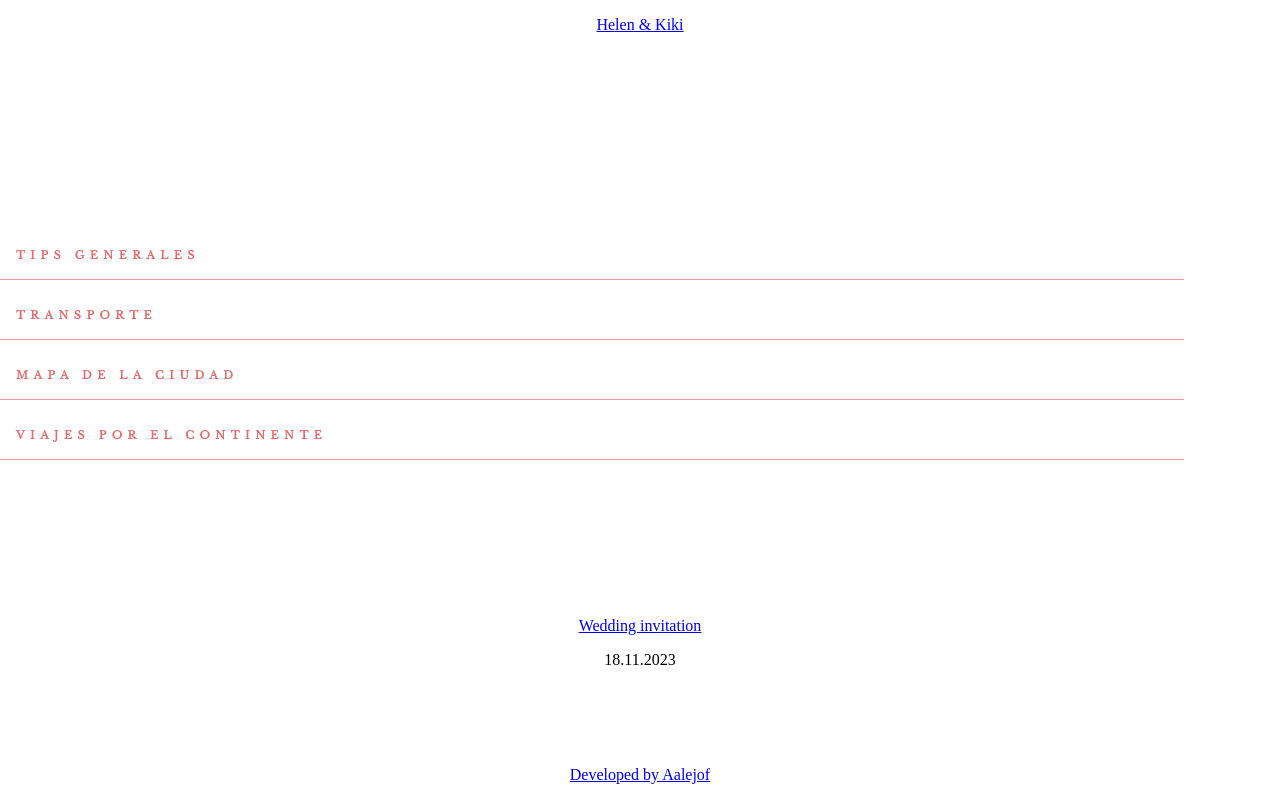
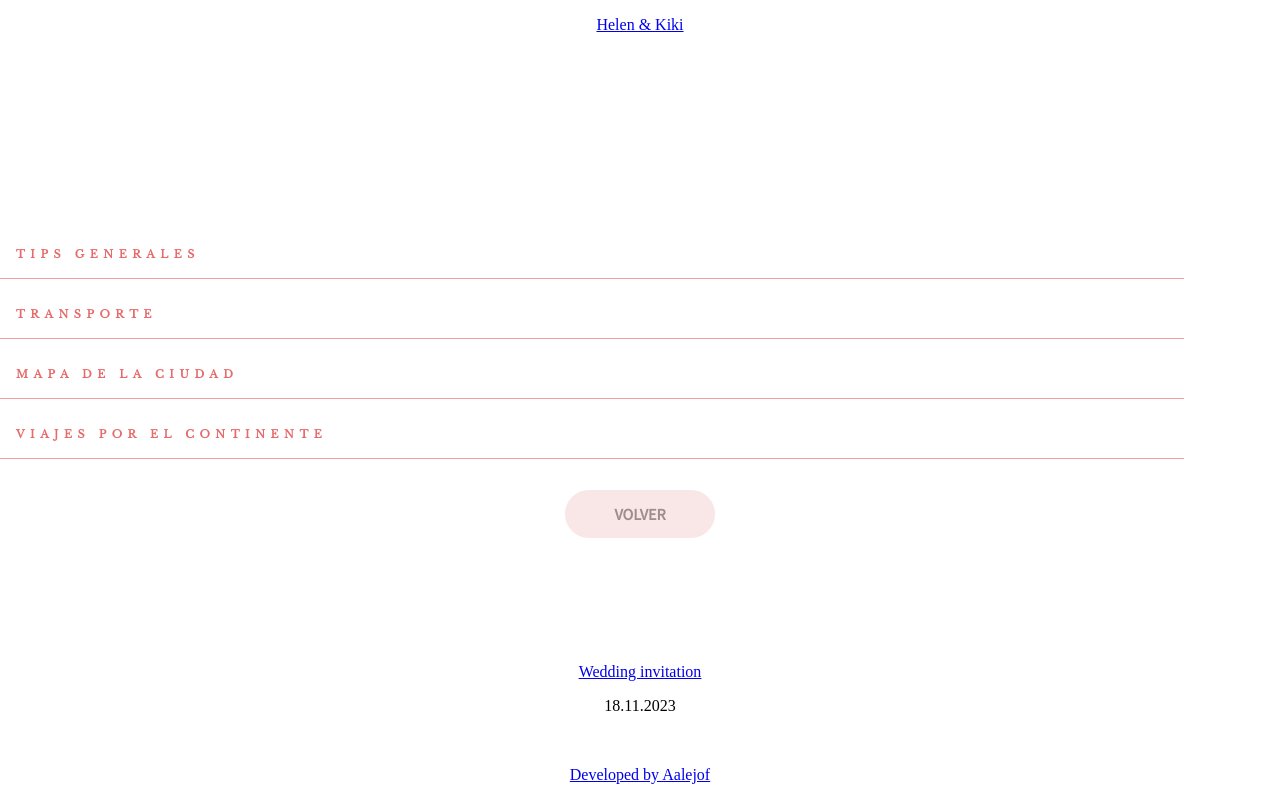
Before and after one commit to AAlejof/HeliKi, a React (Create React App) app in the folder client/: page /tips in a window 1280 px wide. Built offline with nearby package versions, Linux system fonts and the light colour scheme.

Commit message:
add back button

```diff
--- a/client/src/components/Tips/Tips.jsx
+++ b/client/src/components/Tips/Tips.jsx
@@ -1,9 +1,9 @@
 import style from './Tips.module.css';
-// import { Link } from 'react-router-dom';
+import { Link } from 'react-router-dom';
 import React from 'react';
 
 const Tips = () => {
-    return(
+	return (
 		<>
 			<div className={style.sectionsDiv}>
 				<h3 className={style.h3Div}>TIPS GENERALES </h3>
@@ -12,11 +12,14 @@ const Tips = () => {
 				<h3 className={style.h3Div}>VIAJES POR EL CONTINENTE</h3>
 			</div>
 			<div>
-
+				<Link to="/home">
+					<button className={style.smallButton}>
+						VOLVER
+					</button>
+				</Link>
 			</div>
-
 		</>
-    )
-}
+	);
+};
 
 export default Tips;
--- a/client/src/components/Tips/Tips.module.css
+++ b/client/src/components/Tips/Tips.module.css
@@ -1,5 +1,5 @@
 .sectionsDiv{
-    margin-top: 105px;
+    margin-top: 150px;
 }
 
 .h3Div {
@@ -15,3 +15,23 @@
 	padding: 1rem;
 	width: 90vw;
 }
+
+.smallButton {
+	margin-bottom: 7%;
+	width: 150px;
+	font-family: 'Source Sans Pro';
+	font-style: normal;
+	font-weight: 600;
+	font-size: 16px;
+	line-height: 20px;
+	text-align: center;
+	color: #9e8d8d;
+	background: #f9e6e6;
+	border-radius: 50px;
+	border-style: none;
+	padding-top: 14px;
+	padding-left: 25px;
+	padding-bottom: 14px;
+	padding-right: 25px;
+	cursor: pointer;
+}
```
Lines whose indentation alone changed are shown as unchanged.
